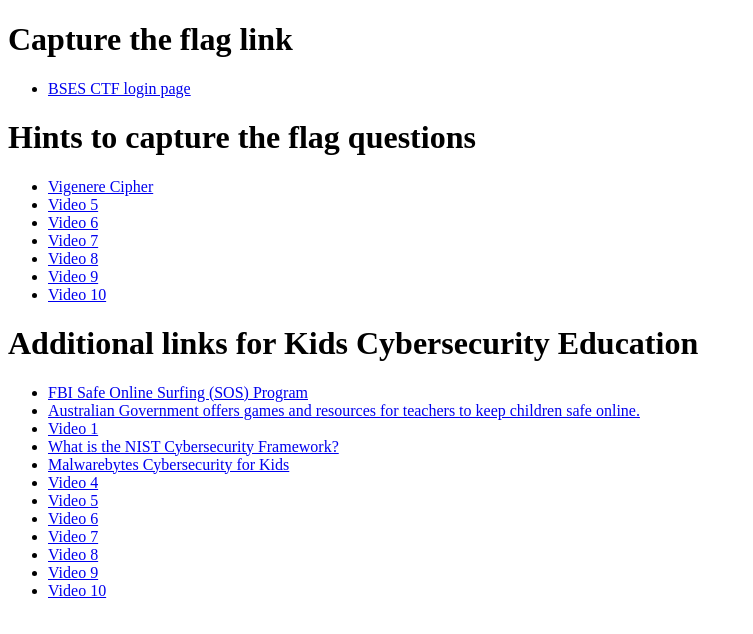
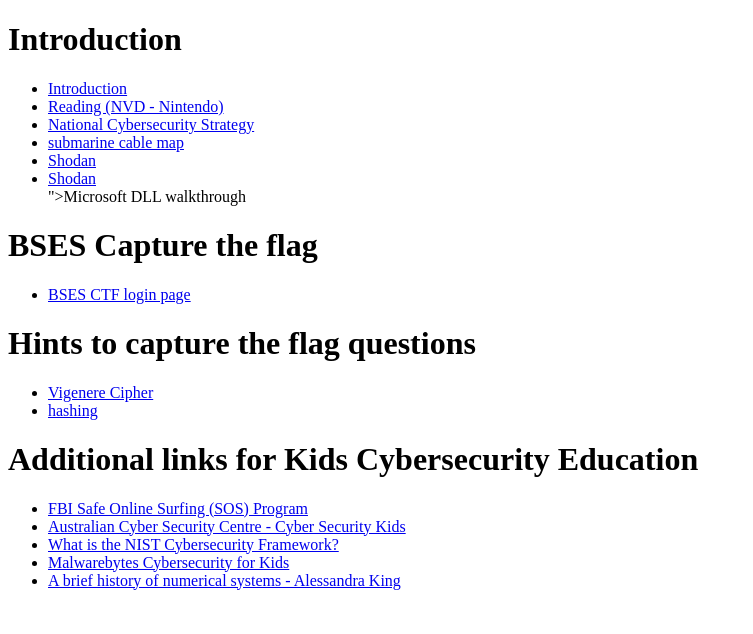
Before and after one commit to BwanaKijani/BSESCareerDay, a plain HTML site: page index.html in a window 1280 px wide. Shown: the whole page, without its empty margins (0-753 px from the left). Drawn offline with Linux system fonts and the light colour scheme.

Commit message:
Add files via upload

```diff
--- a/index.html
+++ b/index.html
@@ -1,36 +1,39 @@
 <!DOCTYPE html>
 <html>
 <head>
-    <title>Bellow Spring Elementary School Cyber Challenge Links</title>
+    <title>BSES Career Day Notes</title>
 </head>
 <body>
-    <h1>Capture the flag link</h1>
+
+	<h1>Introduction</h1>
     <ul>
+	 <li><a href="https://youtu.be/6BJLmfscrqo">Introduction </a></li>
+	 <li><a href="https://nvd.nist.gov/">Reading (NVD - Nintendo) </a></li>
+     <li><a href="https://www.whitehouse.gov/wp-content/uploads/2023/03/National-Cybersecurity-Strategy-2023.pdf">National Cybersecurity Strategy</a></li>
+	 <li><a href="https://www.submarinecablemap.com/">submarine cable map</a></li>
+     <li><a href="https://www.shodan.io/">Shodan</a></li>
+	 <li><a href="<li><a href="https://www.shodan.io/">Shodan</a></li>">Microsoft DLL walkthrough</a></li>
+    </ul>
 
-        <li><a href="https://bses.ctfd.io/">BSES CTF login page</a></li>
+
+    <h1>BSES Capture the flag</h1>
+    <ul>
+       <li><a href="https://bses.ctfd.io/">BSES CTF login page</a></li>
     </ul>
 	<h1>Hints to capture the flag questions</h1>
     <ul>
         <li><a href="https://youtu.be/E352JJ8xv48">Vigenere Cipher</a></li>
-		<li><a href="https://www.youtube.com/watch?v=VIDEO_ID_5">Video 5</a></li>
-        <li><a href="https://www.youtube.com/watch?v=VIDEO_ID_6">Video 6</a></li>
-        <li><a href="https://www.youtube.com/watch?v=VIDEO_ID_7">Video 7</a></li>
-        <li><a href="https://www.youtube.com/watch?v=VIDEO_ID_8">Video 8</a></li>
-        <li><a href="https://www.youtube.com/watch?v=VIDEO_ID_9">Video 9</a></li>
-        <li><a href="https://www.youtube.com/watch?v=VIDEO_ID_10">Video 10</a></li>
+		<li><a href="https://youtu.be/gTfNtop9vzM">hashing</a></li>
+
     </ul>
 	<h1>Additional links for Kids Cybersecurity Education</h1>
     <ul>
         <li><a href="https://www.fbi.gov/how-we-can-help-you/outreach/safe-online-surfing-sos-program">FBI Safe Online Surfing (SOS) Program</a></li>
-        <li><a href="https://www.youtube.com/watch?v=VIDEO_ID_2">Australian Government offers games and resources for teachers to keep children safe online.</a></li><li><a href="https://www.youtube.com/watch?v=VIDEO_ID_1">Video 1</a></li>
+        <li><a href="https://www.cyber.gov.au/protect-yourself/staying-secure-online/protecting-your-family/cyber-security-kids">Australian Cyber Security Centre - Cyber Security Kids</a></li>
         <li><a href="https://youtu.be/J9ToNuwmyF0">What is the NIST Cybersecurity Framework?</a></li>
-        <li><a href="https://youtu.be/6BJLmfscrqo">Malwarebytes Cybersecurity	for Kids </a></li>        <li><a href="https://www.youtube.com/watch?v=VIDEO_ID_4">Video 4</a></li>
-        <li><a href="https://www.youtube.com/watch?v=VIDEO_ID_5">Video 5</a></li>
-        <li><a href="https://www.youtube.com/watch?v=VIDEO_ID_6">Video 6</a></li>
-        <li><a href="https://www.youtube.com/watch?v=VIDEO_ID_7">Video 7</a></li>
-        <li><a href="https://www.youtube.com/watch?v=VIDEO_ID_8">Video 8</a></li>
-        <li><a href="https://www.youtube.com/watch?v=VIDEO_ID_9">Video 9</a></li>
-        <li><a href="https://www.youtube.com/watch?v=VIDEO_ID_10">Video 10</a></li>
+        <li><a href="https://youtu.be/6BJLmfscrqo">Malwarebytes Cybersecurity	for Kids </a></li>
+		<li><a href="https://youtu.be/cZH0YnFpjwU">A brief history of numerical systems - Alessandra King</a></li>
+
     </ul>
 </body>
 </html>
```
